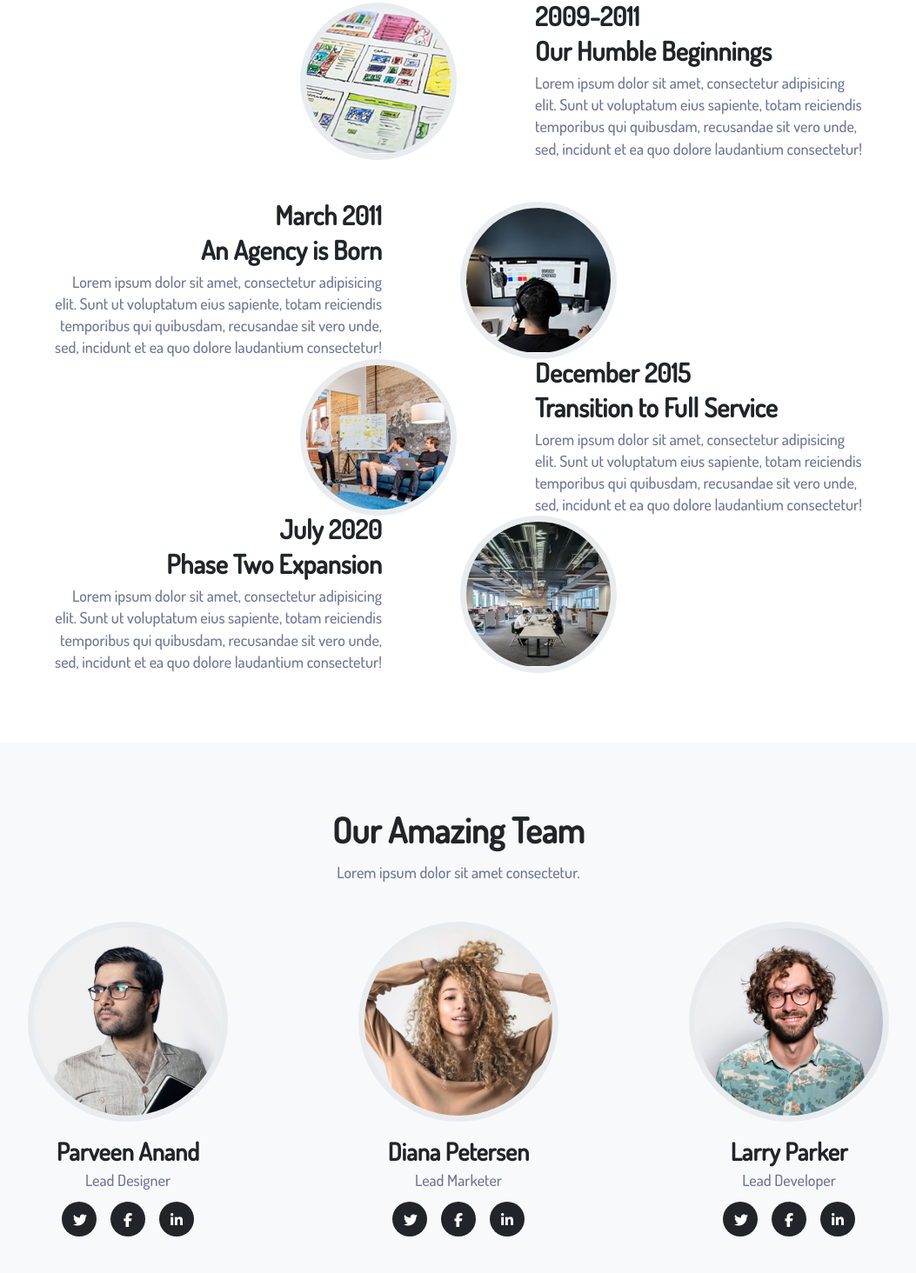
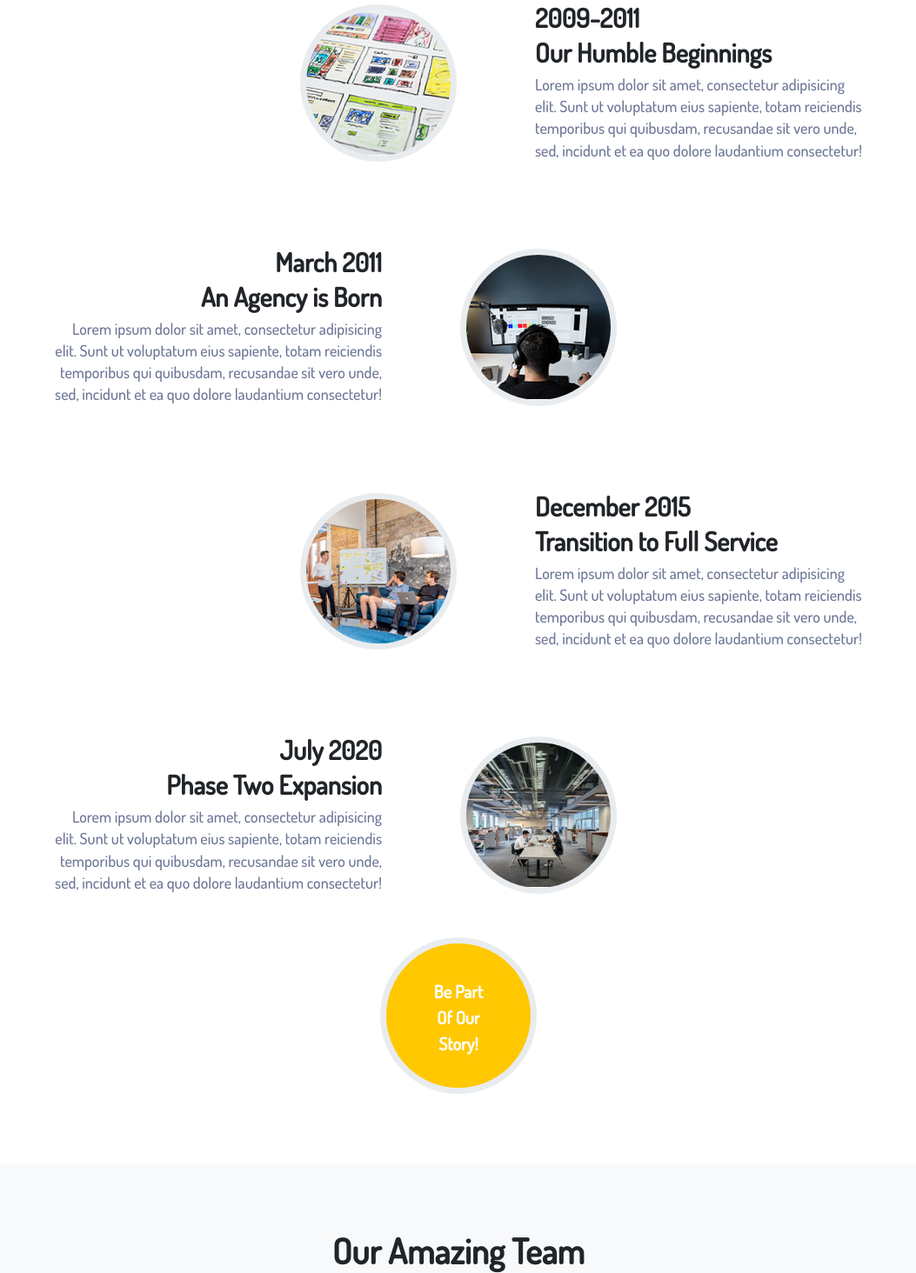
Before and after one commit to elshangurbanow/elsengurbanonov28.01.25, a plain HTML site: page Angecy/index.html in a window 1280 px wide. Shown: the part 2833-4297 px from the top of the page at 87% size, without its empty margins (113-1166 px from the left). Drawn offline with nearby package versions, Linux system fonts and the light colour scheme.

Commit message:
contact2

```diff
--- a/Angecy/_about.sass
+++ b/Angecy/_about.sass
@@ -7,6 +7,7 @@
         color: #6c7596
     .box
         display: flex
+        margin: 50px 0
         .imgbox
             border-radius: 100%
             border: 7px solid #e9ecef
@@ -21,3 +22,14 @@
             h4
                 font-size: 18px
                 line-height: 1.4
+    .btn
+        width: 180px
+        height: 180px
+        background-color: #ffc800
+        border-radius: 100%
+        border: 7px solid #e9ecef
+        padding: 40px 50px
+        h3
+            font-weight: 700
+            font-size: 20px
+            color: #ffff
--- a/Angecy/index.html
+++ b/Angecy/index.html
@@ -188,7 +188,7 @@
                         </div>
                     </div>
                 </div>
-                <div class="row mt-5">
+                <div class="row">
                     <div class="col-md-12 d-flex justify-content-end">
                         <div class="box">
                             <div class="imgbox">
@@ -204,18 +204,18 @@
                         </div>
                     </div>
                 </div>
-                <div class="row mt-5">
+                <div class="row">
                     <div class="col-md-12 d-flex justify-content-start">
-                        <div class="box">
+                        <div class="box d-flex flex-row-reverse">
+                            <div class="imgbox">
+                                <img src="Assets/about2.jpg" alt="">
+                            </div>
                             <div class="textbox text-end">
                                 <h2>March 2011</h2>
                                 <h2>An Agency is Born</h2>
                                 <h4>Lorem ipsum dolor sit amet, consectetur adipisicing elit. Sunt ut voluptatum eius
                                     sapiente, totam reiciendis temporibus qui quibusdam, recusandae sit vero unde, sed,
                                     incidunt et ea quo dolore laudantium consectetur!</h4>
-                            </div>
-                            <div class="imgbox">
-                                <img src="Assets/about2.jpg" alt="">
                             </div>
                         </div>
                     </div>
@@ -237,8 +237,11 @@
                     </div>
                 </div>
                 <div class="row">
-                    <div class="col-m-12">
-                        <div class="box">
+                    <div class="col-m-12 d-flex justify-content-start">
+                        <div class="box  d-flex flex-row-reverse">
+                            <div class="imgbox">
+                                <img src="Assets/about4.jpg" alt="">
+                            </div>
                             <div class="textbox text-end">
                                 <h2>July 2020</h2>
                                 <h2>Phase Two Expansion</h2>
@@ -246,13 +249,16 @@
                                     sapiente, totam reiciendis temporibus qui quibusdam, recusandae sit vero unde, sed,
                                     incidunt et ea quo dolore laudantium consectetur!</h4>
                             </div>
-                            <div class="imgbox">
-                                <img src="Assets/about4.jpg" alt="">
-                            </div>
                         </div>
                     </div>
                 </div>
-                <div class="row"></div>
+                <div class="row">
+                    <div class="col-md-12 text-center">
+                        <div class="btn">
+                            <h3>Be Part Of Our Story!</h3>
+                        </div>
+                    </div>
+                </div>
             </div>
         </section>
         <section id="team">
@@ -385,6 +391,9 @@
             <div class="container">
                 <div class="row">
                     <div class="col-md-12">
+                        <div class="imgbox">
+                            <img src="Assets/contact.png" alt="">
+                        </div>
                         <div class="text-center">
                             <h1>CONTACT US</h1>
                             <h3>Lorem ipsum dolor sit amet consectetur.</h3>
```
Also changed, not shown: Angecy/style.css, 1 other file.
